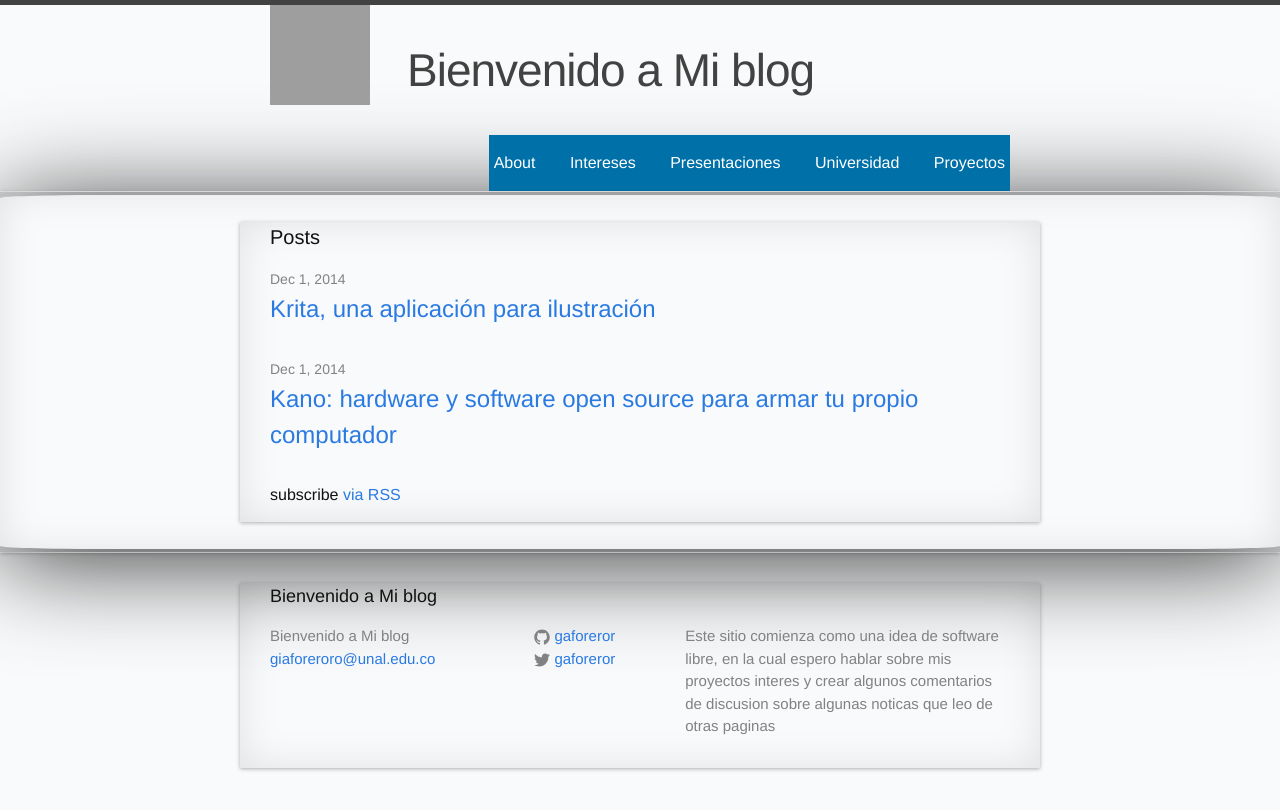
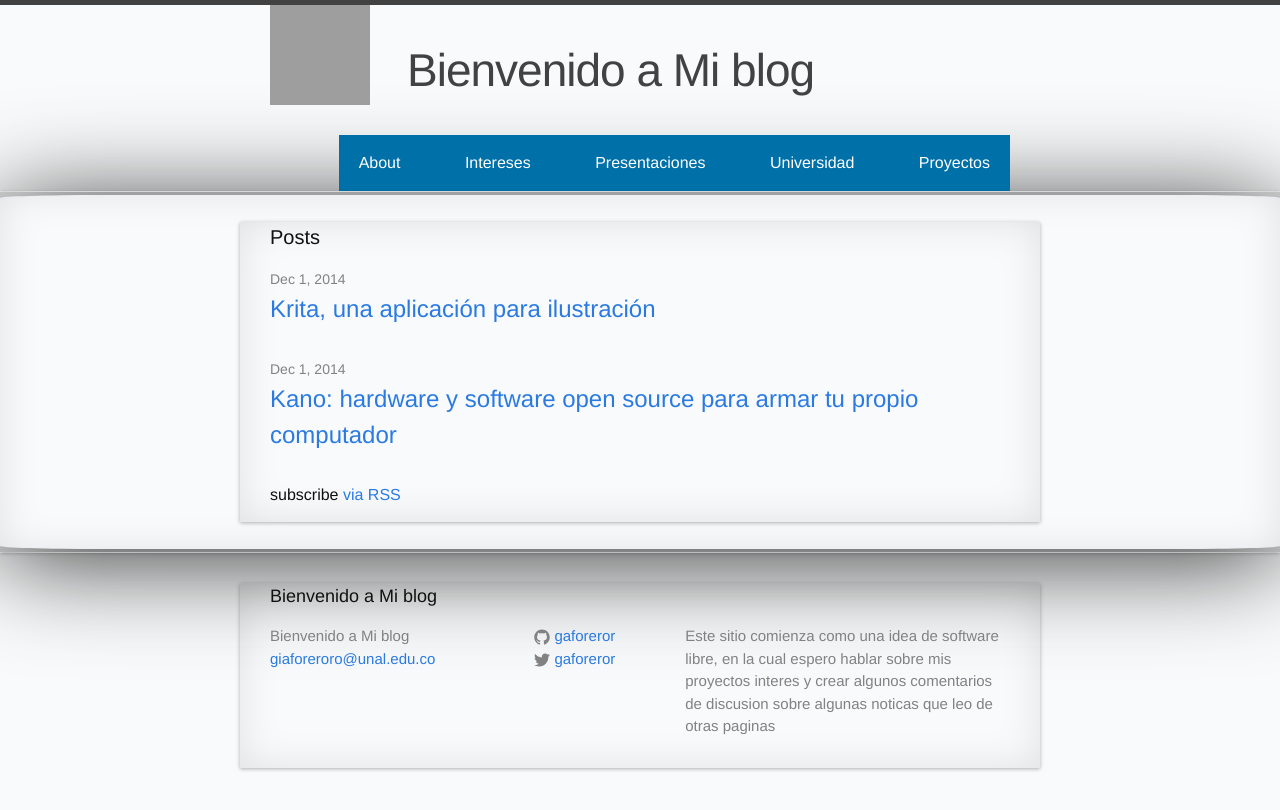
Before and after one commit to Darkluiggi/gaforeror.github.io, a Jekyll site: the page built from index.html, in a window 1280 px wide. Shown: the top 810 px of the page. Built offline with Jekyll 4.4.1, drawn with Linux system fonts in a browser that asks for light colours; grey boxes are pictures that could not be loaded.

Commit message:
Update main.scss
regresando al padding anterior

```diff
--- a/css/main.scss
+++ b/css/main.scss
@@ -50,7 +50,7 @@ $on-laptop:        800px;
 
 a.page-link:hover {
 background: #00a1f1;
-padding: 5px;
+padding: 20px;
 text-decoration: none;
 }
 .site-nav {
@@ -58,7 +58,7 @@ background: #0070a8;
 }
 .site-nav .page-link {
 color: #fff;
-padding: 5px;
+padding: 20px;
 }
 
 .main
```
